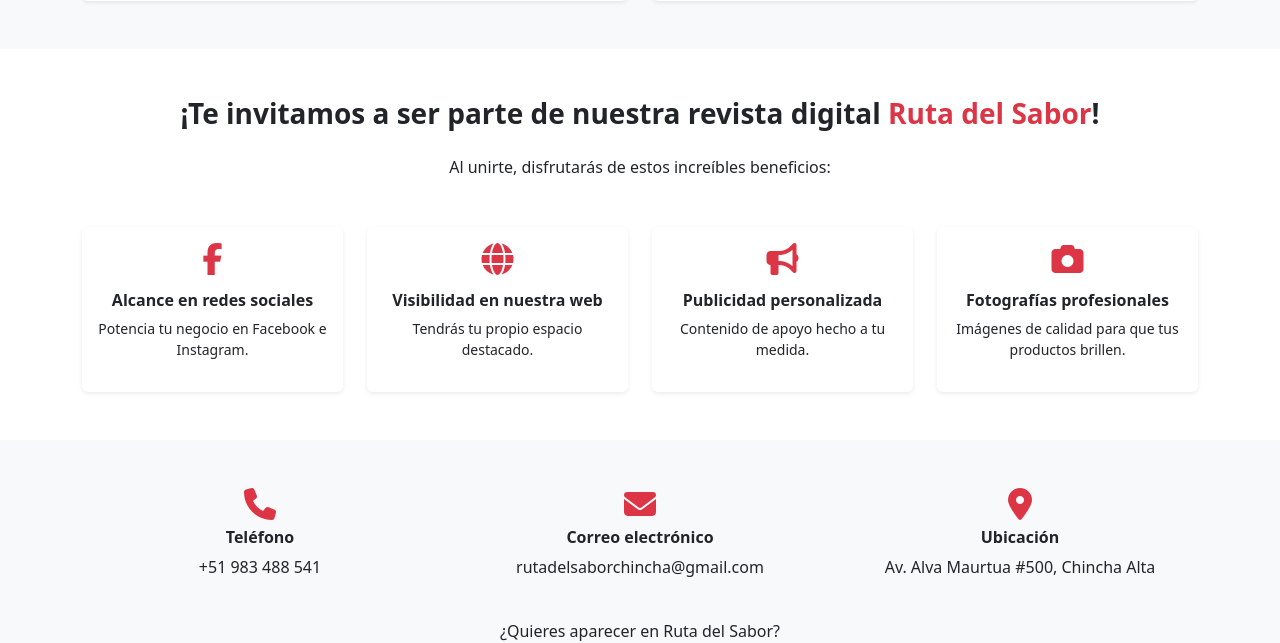
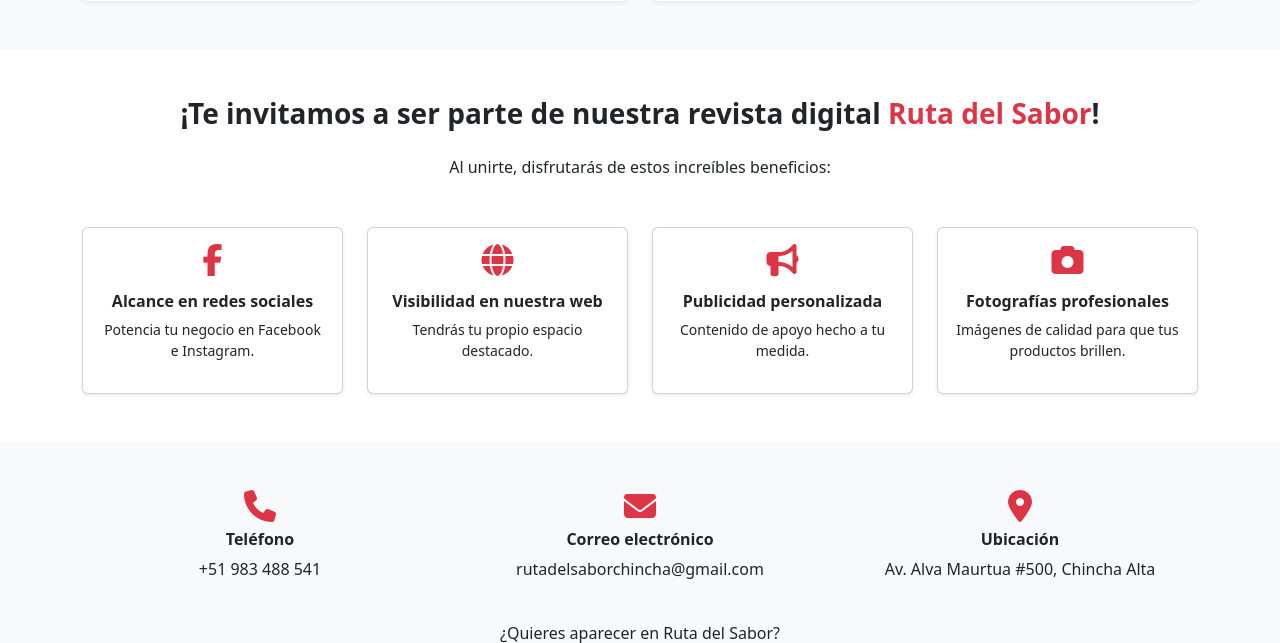
Before and after one commit to programador2202/RutaDelSaborChinchaFinal, a CodeIgniter 4 app: the page made by app/Views/PaginaPrincipal/Nosotros.php in a window 1280 px wide. Shown: the part 900-1543 px from the top of the page. Run offline with PHP 8.4 and a stand-in for CodeIgniter, Linux system fonts and the light colour scheme; the template is opened without the code that fills it, so the values that code supplies are empty; some libraries are stand-ins or nearby versions.

Commit message:
Avanzado

```diff
--- a/app/Config/Routes.php
+++ b/app/Config/Routes.php
@@ -45,6 +45,8 @@ $routes->post('locales/ajax', 'LocalController::ajax');
 $routes->get('/cartas', 'CartaController::index');
 $routes->post('cartas/ajax', 'CartaController::ajax');
 
+//ruta para mapa
+$routes->get('/mapa', 'MapController::index');
 
 // Rutas para horarios
 $routes->get('/horarios', 'HorarioController::index');
--- a/app/Views/PaginaPrincipal/Nosotros.php
+++ b/app/Views/PaginaPrincipal/Nosotros.php
@@ -65,7 +65,7 @@
       <p class="text-center mb-5">Al unirte, disfrutarás de estos increíbles beneficios:</p>
       <div class="row g-4">
         <div class="col-md-6 col-lg-3">
-          <div class="card h-100 text-center shadow-sm border-0">
+          <div class="card h-100 text-center shadow-sm border-1">
             <div class="card-body">
               <i class="fab fa-facebook-f fa-2x text-danger mb-3"></i>
               <h6 class="fw-bold">Alcance en redes sociales</h6>
@@ -74,7 +74,7 @@
           </div>
         </div>
         <div class="col-md-6 col-lg-3">
-          <div class="card h-100 text-center shadow-sm border-0">
+          <div class="card h-100 text-center shadow-sm border-1">
             <div class="card-body">
               <i class="fas fa-globe fa-2x text-danger mb-3"></i>
               <h6 class="fw-bold">Visibilidad en nuestra web</h6>
@@ -83,7 +83,7 @@
           </div>
         </div>
         <div class="col-md-6 col-lg-3">
-          <div class="card h-100 text-center shadow-sm border-0">
+          <div class="card h-100 text-center shadow-sm border-1">
             <div class="card-body">
               <i class="fas fa-bullhorn fa-2x text-danger mb-3"></i>
               <h6 class="fw-bold">Publicidad personalizada</h6>
@@ -92,7 +92,7 @@
           </div>
         </div>
         <div class="col-md-6 col-lg-3">
-          <div class="card h-100 text-center shadow-sm border-0">
+          <div class="card h-100 text-center shadow-sm border-1">
             <div class="card-body">
               <i class="fas fa-camera fa-2x text-danger mb-3"></i>
               <h6 class="fw-bold">Fotografías profesionales</h6>
--- a/app/Views/admin/recursos/Carta.php
+++ b/app/Views/admin/recursos/Carta.php
@@ -87,8 +87,7 @@
                     <label>Plato</label>
                     <input type="text" class="form-control mb-2" name="nombreplato" required>
 
-                    <label>Descripción</label>
-                    <textarea class="form-control mb-2" name="descripcion"></textarea>
+
 
                     <label>Precio</label>
                     <input type="number" step="0.01" class="form-control" name="precio" required>
@@ -132,8 +131,6 @@
                     <label>Plato</label>
                     <input type="text" class="form-control mb-2" name="nombreplato" id="editNombreplato" required>
 
-                    <label>Descripción</label>
-                    <textarea class="form-control mb-2" name="descripcion" id="editDescripcion"></textarea>
 
                     <label>Precio</label>
                     <input type="number" step="0.01" class="form-control" name="precio" id="editPrecio" required>
@@ -176,7 +173,6 @@ document.addEventListener('DOMContentLoaded', function() {
             document.getElementById('editLocal').value = data.idlocales;
             document.getElementById('editSeccion').value = data.idseccion;
             document.getElementById('editNombreplato').value = data.nombreplato;
-            document.getElementById('editDescripcion').value = data.descripcion;
             document.getElementById('editPrecio').value = data.precio;
             new bootstrap.Modal(document.getElementById('modalEditar')).show();
         });
```
Also changed, not shown: app/Controllers/MapController.php (+2 -6 lines).
